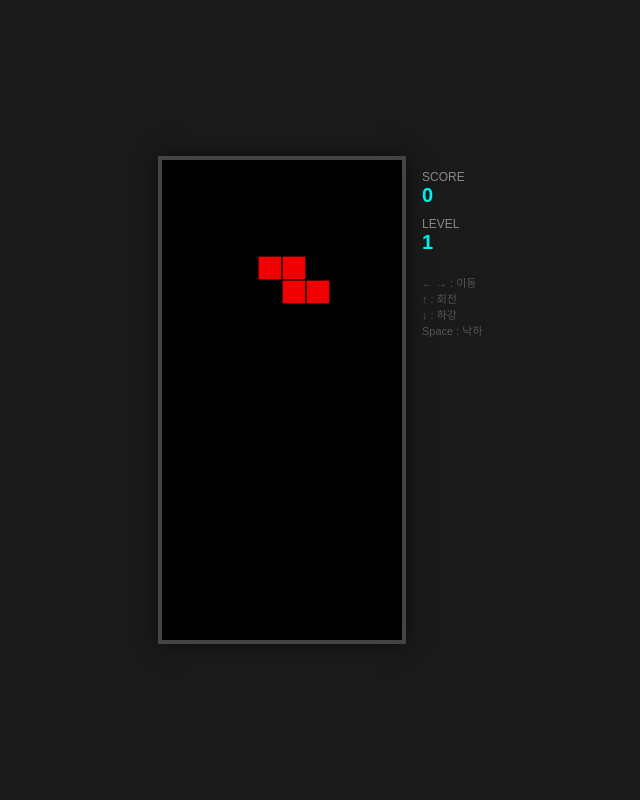
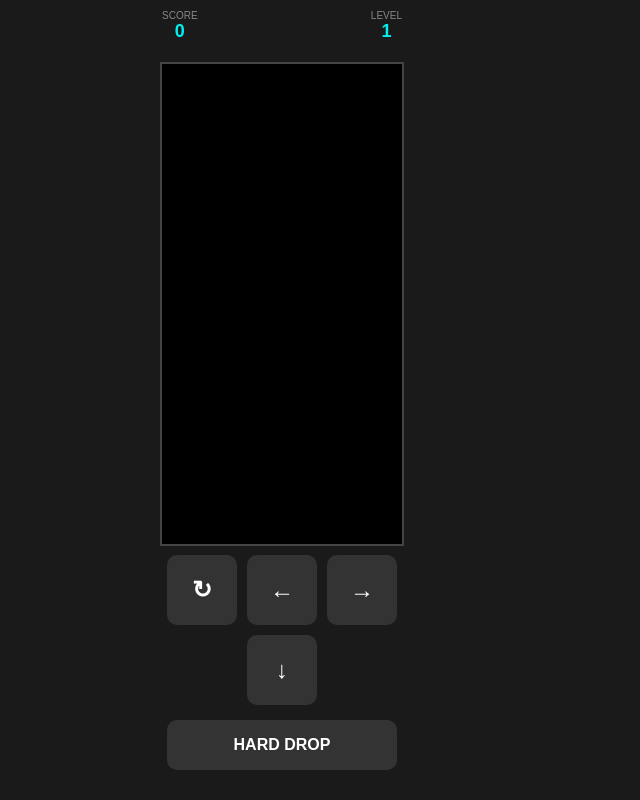
Before and after one commit to parkhj6124-ux/testhj, a plain HTML site: page index.html in a window 1280 px wide. Shown: the whole page, without its empty margins (358-998 px from the left). Drawn offline with Linux system fonts and the light colour scheme.

Commit message:
Add files via upload

```diff
--- a/index.html
+++ b/index.html
@@ -1,30 +1,61 @@
 <!DOCTYPE html>
-<html>
+<html lang="ko">
 <head>
     <meta charset="UTF-8">
-    <title>Tetris 2026</title>
+    <meta name="viewport" content="width=device-width, initial-scale=1.0, maximum-scale=1.0, user-scalable=no">
+    <title>Mobile Tetris 2026</title>
     <style>
-        body { background: #1a1a1a; color: #fff; font-family: sans-serif; display: flex; flex-direction: column; align-items: center; justify-content: center; height: 100vh; margin: 0; overflow: hidden; }
-        #game-wrap { position: relative; border: 4px solid #444; box-shadow: 0 0 20px rgba(0,0,0,0.5); }
-        canvas { display: block; background: #000; }
-        #ui { position: absolute; top: 0; right: -120px; width: 100px; text-align: left; }
-        .label { font-size: 12px; color: #888; margin-top: 10px; }
-        .value { font-size: 20px; font-weight: bold; color: #00f0f0; }
+        :root { --main-bg: #1a1a1a; --accent: #00f0f0; }
+        body {
+            background: var(--main-bg); color: #fff; font-family: sans-serif;
+            margin: 0; display: flex; flex-direction: column; align-items: center;
+            height: 100vh; overflow: hidden; touch-action: manipulation;
+        }
+        #game-container {
+            position: relative; margin-top: 10px;
+            border: 2px solid #444; background: #000;
+        }
+        canvas { display: block; }
+
+        /* 상단 정보 창 */
+        #header { width: 240px; display: flex; justify-content: space-between; padding: 10px 0; }
+        .stat-box { text-align: center; }
+        .label { font-size: 10px; color: #888; }
+        .value { font-size: 18px; font-weight: bold; color: var(--accent); }
+
+        /* 모바일 컨트롤러 */
+        #controls {
+            margin-top: auto; margin-bottom: 30px;
+            display: grid; grid-template-columns: repeat(3, 70px);
+            grid-template-rows: repeat(2, 70px); gap: 10px;
+        }
+        .btn {
+            background: #333; border: none; border-radius: 10px;
+            color: white; font-size: 24px; font-weight: bold;
+            display: flex; align-items: center; justify-content: center;
+            user-select: none; -webkit-tap-highlight-color: transparent;
+        }
+        .btn:active { background: #555; transform: scale(0.95); }
+        .btn-wide { grid-column: span 3; height: 50px; margin-top: 5px; font-size: 16px; }
     </style>
 </head>
 <body>
 
-    <div id="game-wrap">
+    <div id="header">
+        <div class="stat-box"><div class="label">SCORE</div><div id="score" class="value">0</div></div>
+        <div class="stat-box"><div class="label">LEVEL</div><div id="level" class="value">1</div></div>
+    </div>
+
+    <div id="game-container">
         <canvas id="tetris" width="240" height="480"></canvas>
-        <div id="ui">
-            <div class="label">SCORE</div>
-            <div id="score" class="value">0</div>
-            <div class="label">LEVEL</div>
-            <div id="level" class="value">1</div>
-            <div style="margin-top:20px; font-size:11px; color:#555;">
-                ← → : 이동<br>↑ : 회전<br>↓ : 하강<br>Space : 낙하
-            </div>
-        </div>
+    </div>
+
+    <div id="controls">
+        <div class="btn" onclick="playerRotate(1)">↻</div>
+        <div class="btn" onclick="playerMove(-1)">←</div>
+        <div class="btn" onclick="playerMove(1)">→</div>
+        <div class="btn" style="grid-column: 2;" onclick="playerDrop()">↓</div>
+        <button class="btn btn-wide" onclick="hardDrop()">HARD DROP</button>
     </div>
 
     <script>
@@ -33,9 +64,8 @@
         const scoreElement = document.getElementById('score');
         const levelElement = document.getElementById('level');
 
-        context.scale(24, 24); // 블록 크기 최적화
+        context.scale(24, 24);
 
-        // 1. 블록 모양 정의
         function createPiece(type) {
             if (type === 'I') return [[0, 1, 0, 0], [0, 1, 0, 0], [0, 1, 0, 0], [0, 1, 0, 0]];
             if (type === 'L') return [[0, 2, 0], [0, 2, 0], [0, 2, 2]];
@@ -48,7 +78,122 @@
 
         const colors = [null, '#00f0f0', '#f0a000', '#0000f0', '#f0f000', '#f00000', '#00f000', '#a000f0'];
 
-        // 2. 그리기 함수
+        // --- 저장 및 불러오기 ---
+        function saveGame() {
+            localStorage.setItem('tetris_save_2026', JSON.stringify({ arena, player }));
+        }
+
+        function loadGame() {
+            const data = localStorage.getItem('tetris_save_2026');
+            if (data) {
+                const saved = JSON.parse(data);
+                saved.arena.forEach((row, y) => row.forEach((val, x) => arena[y][x] = val));
+                Object.assign(player, saved.player);
+                updateScore();
+                return true;
+            }
+            return false;
+        }
+
+        function arenaSweep() {
+            let rowCount = 1;
+            outer: for (let y = arena.length - 1; y > 0; --y) {
+                for (let x = 0; x < arena[y].length; ++x) {
+                    if (arena[y][x] === 0) continue outer;
+                }
+                const row = arena.splice(y, 1)[0].fill(0);
+                arena.unshift(row);
+                ++y;
+                player.score += rowCount * 10;
+                rowCount *= 2;
+            }
+            updateScore();
+            saveGame();
+        }
+
+        function collide(arena, player) {
+            const [m, o] = [player.matrix, player.pos];
+            for (let y = 0; y < m.length; ++y) {
+                for (let x = 0; x < m[y].length; ++x) {
+                    if (m[y][x] !== 0 && (arena[y + o.y] && arena[y + o.y][x + o.x]) !== 0) return true;
+                }
+            }
+            return false;
+        }
+
+        function createArena(w, h) {
+            return Array.from({length: h}, () => new Array(w).fill(0));
+        }
+
+        function merge(arena, player) {
+            player.matrix.forEach((row, y) => {
+                row.forEach((value, x) => {
+                    if (value !== 0) arena[y + player.pos.y][x + player.pos.x] = value;
+                });
+            });
+            saveGame();
+        }
+
+        function rotate(matrix, dir) {
+            for (let y = 0; y < matrix.length; ++y) {
+                for (let x = 0; x < y; ++x) [matrix[x][y], matrix[y][x]] = [matrix[y][x], matrix[x][y]];
+            }
+            dir > 0 ? matrix.forEach(row => row.reverse()) : matrix.reverse();
+        }
+
+        function playerDrop() {
+            player.pos.y++;
+            if (collide(arena, player)) {
+                player.pos.y--;
+                merge(arena, player);
+                playerReset();
+                arenaSweep();
+            }
+            dropCounter = 0;
+            saveGame();
+        }
+
+        function hardDrop() {
+            while(!collide(arena, player)) player.pos.y++;
+            player.pos.y--;
+            playerDrop();
+        }
+
+        function playerMove(dir) {
+            player.pos.x += dir;
+            if (collide(arena, player)) player.pos.x -= dir;
+            saveGame();
+        }
+
+        function playerReset() {
+            const pieces = 'ILJOTSZ';
+            player.matrix = createPiece(pieces[pieces.length * Math.random() | 0]);
+            player.pos.y = 0;
+            player.pos.x = (arena[0].length / 2 | 0) - (player.matrix[0].length / 2 | 0);
+            if (collide(arena, player)) {
+                arena.forEach(row => row.fill(0));
+                player.score = 0;
+                updateScore();
+                localStorage.removeItem('tetris_save_2026');
+            }
+        }
+
+        function playerRotate(dir) {
+            const pos = player.pos.x;
+            let offset = 1;
+            rotate(player.matrix, dir);
+            while (collide(arena, player)) {
+                player.pos.x += offset;
+                offset = -(offset + (offset > 0 ? 1 : -1));
+                if (offset > player.matrix[0].length) {
+                    rotate(player.matrix, -dir);
+                    player.pos.x = pos;
+                    return;
+                }
+            }
+            saveGame();
+        }
+
         function draw() {
             context.fillStyle = '#000';
             context.fillRect(0, 0, canvas.width, canvas.height);
@@ -70,97 +215,6 @@
             });
         }
 
-        // 3. 로직 처리 (충돌, 합치기, 회전)
-        function arenaSweep() {
-            let rowCount = 1;
-            outer: for (let y = arena.length - 1; y > 0; --y) {
-                for (let x = 0; x < arena[y].length; ++x) {
-                    if (arena[y][x] === 0) continue outer;
-                }
-                const row = arena.splice(y, 1)[0].fill(0);
-                arena.unshift(row);
-                ++y;
-                player.score += rowCount * 10;
-                rowCount *= 2;
-            }
-            updateScore();
-        }
-
-        function collide(arena, player) {
-            const [m, o] = [player.matrix, player.pos];
-            for (let y = 0; y < m.length; ++y) {
-                for (let x = 0; x < m[y].length; ++x) {
-                    if (m[y][x] !== 0 && (arena[y + o.y] && arena[y + o.y][x + o.x]) !== 0) return true;
-                }
-            }
-            return false;
-        }
-
-        function createArena(w, h) {
-            const matrix = [];
-            while (h--) matrix.push(new Array(w).fill(0));
-            return matrix;
-        }
-
-        function merge(arena, player) {
-            player.matrix.forEach((row, y) => {
-                row.forEach((value, x) => {
-                    if (value !== 0) arena[y + player.pos.y][x + player.pos.x] = value;
-                });
-            });
-        }
-
-        function rotate(matrix, dir) {
-            for (let y = 0; y < matrix.length; ++y) {
-                for (let x = 0; x < y; ++x) [matrix[x][y], matrix[y][x]] = [matrix[y][x], matrix[x][y]];
-            }
-            if (dir > 0) matrix.forEach(row => row.reverse());
-            else matrix.reverse();
-        }
-
-        function playerDrop() {
-            player.pos.y++;
-            if (collide(arena, player)) {
-                player.pos.y--;
-                merge(arena, player);
-                playerReset();
-                arenaSweep();
-            }
-            dropCounter = 0;
-        }
-
-        function playerMove(dir) {
-            player.pos.x += dir;
-            if (collide(arena, player)) player.pos.x -= dir;
-        }
-
-        function playerReset() {
-            const pieces = 'ILJOTSZ';
-            player.matrix = createPiece(pieces[pieces.length * Math.random() | 0]);
-            player.pos.y = 0;
-            player.pos.x = (arena[0].length / 2 | 0) - (player.matrix[0].length / 2 | 0);
-            if (collide(arena, player)) {
-                arena.forEach(row => row.fill(0));
-                player.score = 0;
-                updateScore();
-            }
-        }
-
-        function playerRotate(dir) {
-            const pos = player.pos.x;
-            let offset = 1;
-            rotate(player.matrix, dir);
-            while (collide(arena, player)) {
-                player.pos.x += offset;
-                offset = -(offset + (offset > 0 ? 1 : -1));
-                if (offset > player.matrix[0].length) {
-                    rotate(player.matrix, -dir);
-                    player.pos.x = pos;
-                    return;
-                }
-            }
-        }
-
         let dropCounter = 0;
         let dropInterval = 1000;
         let lastTime = 0;
@@ -175,25 +229,4 @@
         }
 
         function updateScore() {
-            scoreElement.innerText = player.score;
-            levelElement.innerText = Math.floor(player.score / 100) + 1;
-            dropInterval = 1000 - (Math.floor(player.score / 100) * 100);
-        }
-
-        const arena = createArena(10, 20);
-        const player = { pos: {x: 0, y: 0}, matrix: null, score: 0 };
-
-        document.addEventListener('keydown', event => {
-            if (event.keyCode === 37) playerMove(-1);
-            else if (event.keyCode === 39) playerMove(1);
-            else if (event.keyCode === 40) playerDrop();
-            else if (event.keyCode === 38) playerRotate(1);
-            else if (event.keyCode === 32) { while(!collide(arena, player)) { player.pos.y++; } player.pos.y--; playerDrop(); }
-        });
-
-        playerReset();
-        updateScore();
-        update();
-    </script>
-</body>
-</html>
+            scoreElement.innerText = player.
```
